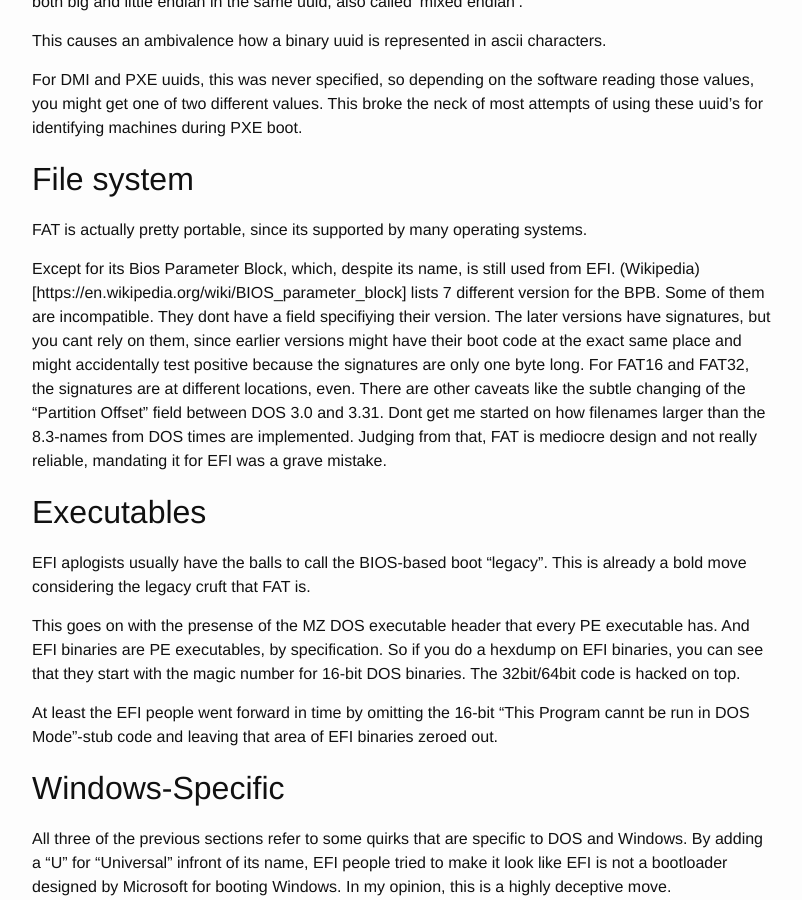
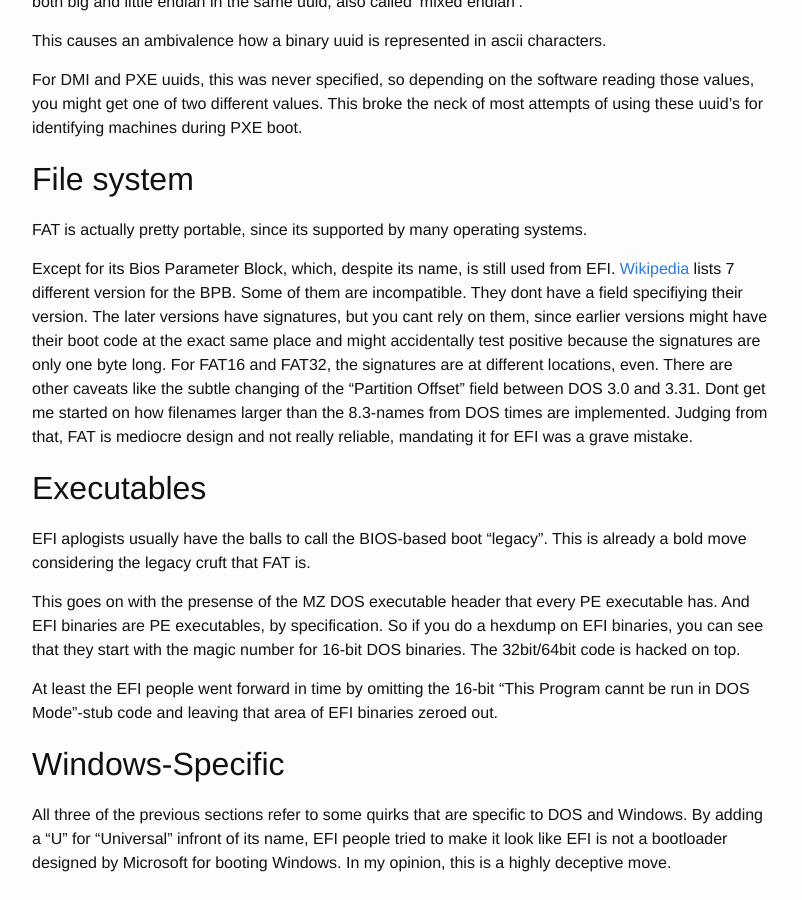
Before and after one commit to nero/nero.github.io, a Jekyll site: the page built from _posts/2020-05-05-a-point-against-efi.md, in a window 1280 px wide and 900 px high, scrolled down 375 px. Shown: the whole window, without its empty margins (238-1040 px from the left). Built offline with Jekyll 4.4.1, drawn with Linux system fonts in a browser that asks for light colours.

Commit message:
Fixes for last post

```diff
--- a/_posts/2020-05-05-a-point-against-efi.md
+++ b/_posts/2020-05-05-a-point-against-efi.md
@@ -22,7 +22,7 @@ This broke the neck of most attempts of using these uuid's for identifying machi
 FAT is actually pretty portable, since its supported by many operating systems.
 
 Except for its Bios Parameter Block, which, despite its name, is still used from EFI.
-(Wikipedia)[https://en.wikipedia.org/wiki/BIOS_parameter_block] lists 7 different version for the BPB.
+[Wikipedia](https://en.wikipedia.org/wiki/BIOS_parameter_block) lists 7 different version for the BPB.
 Some of them are incompatible.
 They dont have a field specifiying their version.
 The later versions have signatures, but you cant rely on them, since earlier versions might have their boot code at the exact same place and might accidentally test positive because the signatures are only one byte long.
```
